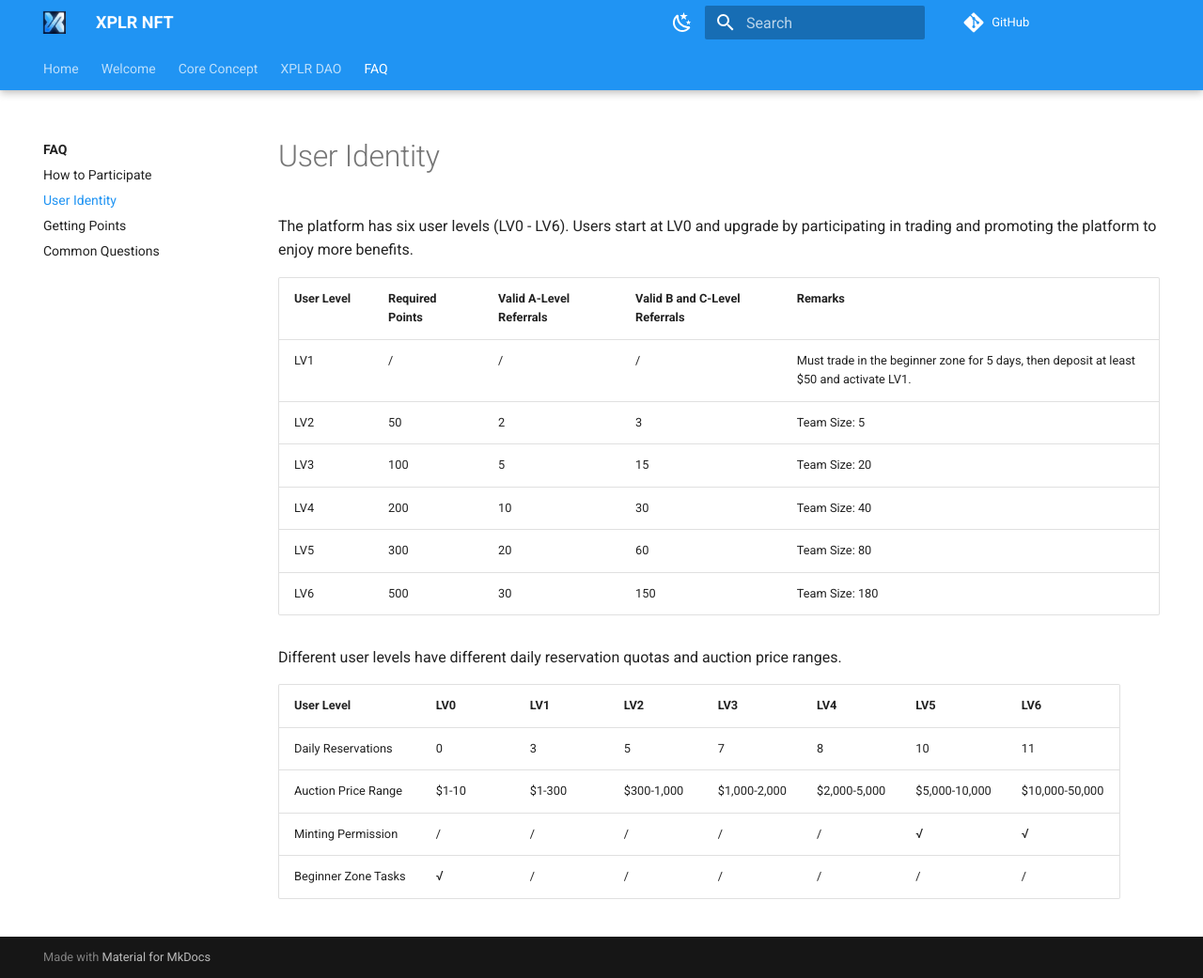
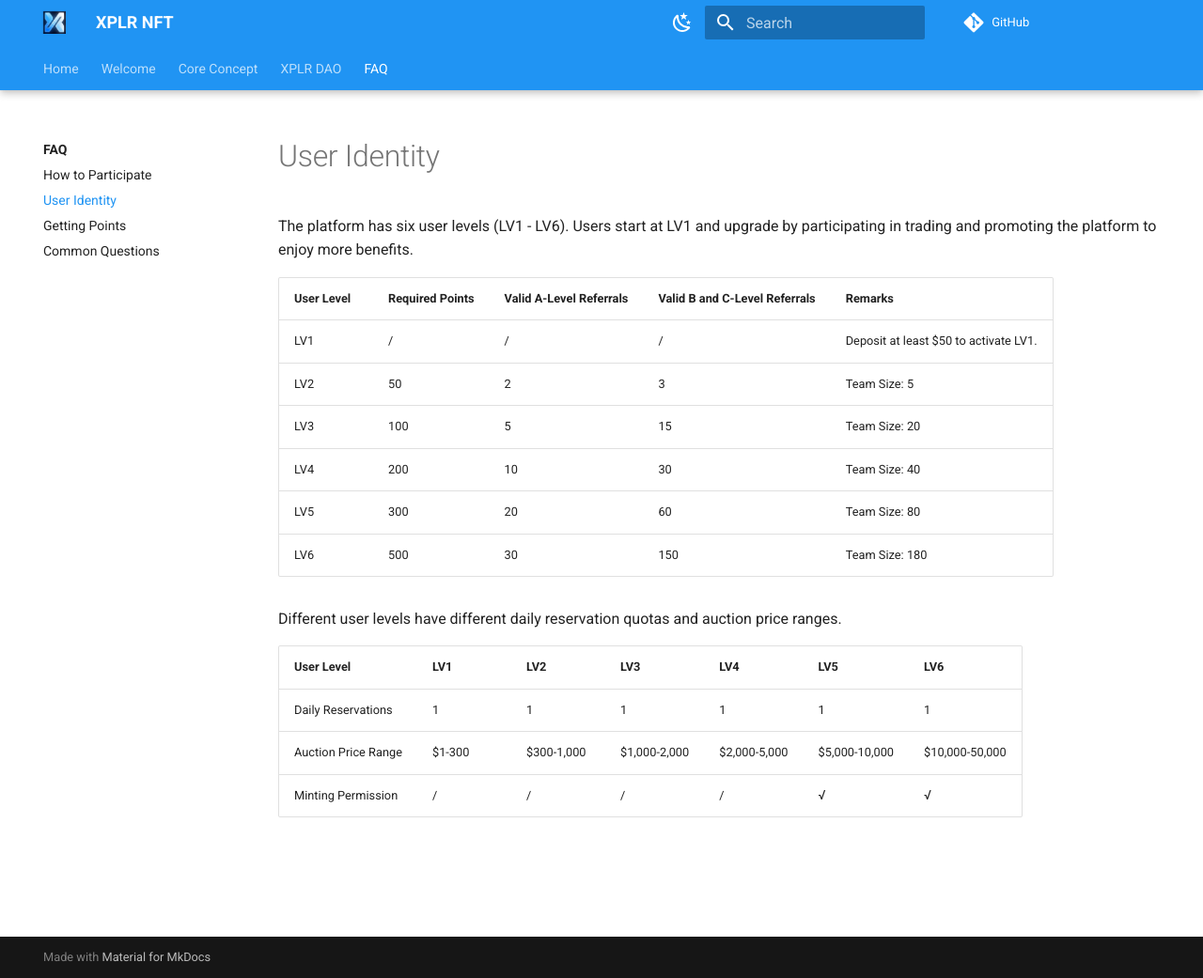
Before and after one commit to XplrNFT/whitepaper, an MkDocs documentation site: the page built from docs/faq/instruction-manual/user-identity.md, in a window 1280 px wide and 1041 px high. Shown: the whole window at 94% size. Built offline with MkDocs 1.6.1 and Material for MkDocs 9.7.7, drawn with Linux system fonts in a browser that asks for light colours; comment, search, counter and statistics services are not loaded.

Commit message:
Update User Identity page: remove LV0, adjust LV1 condition to 0 deposit, set all Daily Reservations to 1

```diff
--- a/docs/faq/instruction-manual/user-identity.md
+++ b/docs/faq/instruction-manual/user-identity.md
@@ -1,10 +1,10 @@
 # User Identity
 
-The platform has six user levels (LV0 - LV6). Users start at LV0 and upgrade by participating in trading and promoting the platform to enjoy more benefits.
+The platform has six user levels (LV1 - LV6). Users start at LV1 and upgrade by participating in trading and promoting the platform to enjoy more benefits.
 
 | User Level | Required Points | Valid A-Level Referrals | Valid B and C-Level Referrals | Remarks |
 | :--- | :--- | :--- | :--- | :--- |
-| LV1 | / | / | / | Must trade in the beginner zone for 5 days, then deposit at least $50 and activate LV1. |
+| LV1 | / | / | / | Deposit at least $50 to activate LV1. |
 | LV2 | 50 | 2 | 3 | Team Size: 5 |
 | LV3 | 100 | 5 | 15 | Team Size: 20 |
 | LV4 | 200 | 10 | 30 | Team Size: 40 |
@@ -13,9 +13,8 @@ The platform has six user levels (LV0 - LV6). Users start at LV0 and upgrade by
 
 Different user levels have different daily reservation quotas and auction price ranges.
 
-| User Level | LV0 | LV1 | LV2 | LV3 | LV4 | LV5 | LV6 |
-| :--- | :--- | :--- | :--- | :--- | :--- | :--- | :--- |
-| Daily Reservations | 0 | 3 | 5 | 7 | 8 | 10 | 11 |
-| Auction Price Range | $1-10 | $1-300 | $300-1,000 | $1,000-2,000 | $2,000-5,000 | $5,000-10,000 | $10,000-50,000 |
-| Minting Permission | / | / | / | / | / | √ | √ |
-| Beginner Zone Tasks | √ | / | / | / | / | / | / |
+| User Level | LV1 | LV2 | LV3 | LV4 | LV5 | LV6 |
+| :--- | :--- | :--- | :--- | :--- | :--- | :--- |
+| Daily Reservations | 1 | 1 | 1 | 1 | 1 | 1 |
+| Auction Price Range | $1-300 | $300-1,000 | $1,000-2,000 | $2,000-5,000 | $5,000-10,000 | $10,000-50,000 |
+| Minting Permission | / | / | / | / | √ | √ |
```
Also changed, not shown: site/faq/instruction-manual/user-identity/index.html, site/search/search_index.json.
